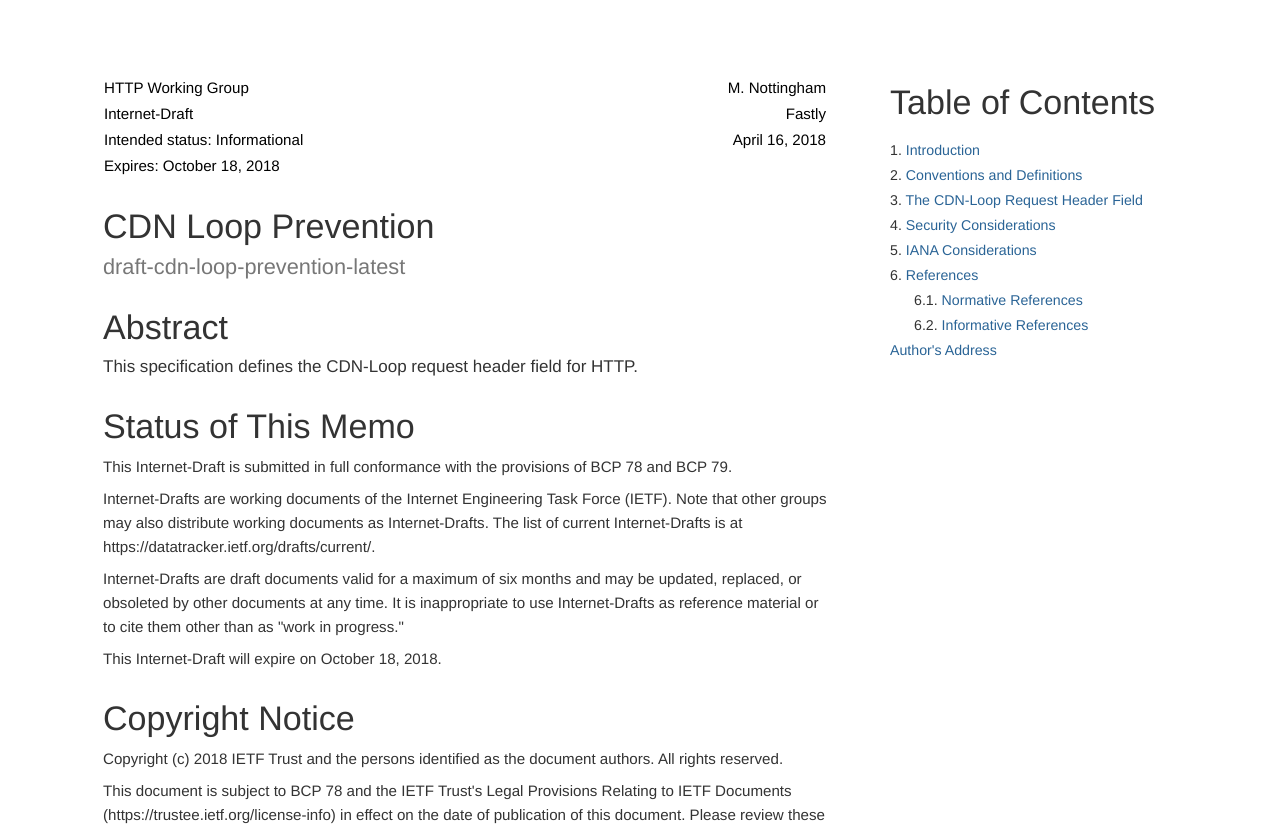
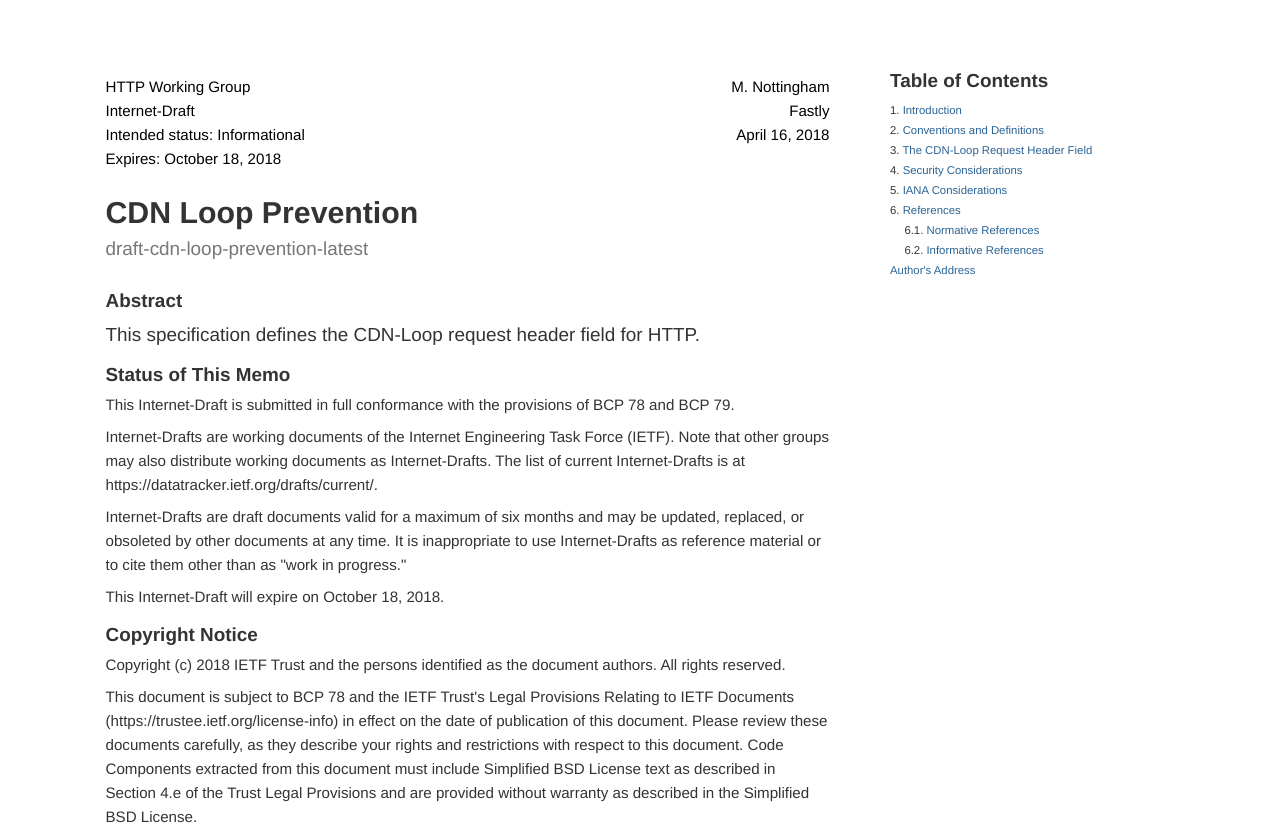
Before and after one commit to cdn-specs/loop-prevention, a plain HTML site: page draft-cdn-loop-prevention.html in a window 1280 px wide. Shown: the top 832 px of the page. Drawn offline with Linux system fonts and the light colour scheme.

Commit message:
Script updating gh-pages from 39d099c. [ci skip]

```diff
--- a/draft-cdn-loop-prevention.html
+++ b/draft-cdn-loop-prevention.html
@@ -9,86 +9,30 @@
 
 
 <style type="text/css">/*<![CDATA[*/
-@viewport {
-  zoom: 1.0;
-  width: extend-to-zoom;
-}
-@-ms-viewport {
-  width: extend-to-zoom;
-  zoom: 1.0;
-}
-
-@media screen and (min-width: 1024px) {
-  body>ul.toc, body>#rfc\.toc {
-    position: fixed;
-    bottom: 0;
-    right: 0;
-    right: calc(50vw - 550px);
-    width: 300px;
-    z-index: 1;
-  }
-  #rfc\.toc {
-    top: 55px;
-    overflow: auto;
-    overscroll-behavior: contain;
-  }
-  ul.toc, #rfc\.toc {
-    overflow: auto;
-    overscroll-behavior: contain;
-  }
-  ul.toc li, #rfc\.toc li {
-    font-size: 15px;
-    line-height: 20px;
-    text-indent: 0;
-    padding-left: 1em;
-  }
-  body>ul.toc {
-    top: 140px;
-  }
-
-  body {
-    padding-right: 350px;
-  }
-}
 
 body {
-  font: 16px "Helvetica Neue",Helvetica,Arial,sans-serif;
+  font: 16px "Helvetica Neue","Open Sans",Helvetica,Calibri,sans-serif;
   color: #333;
   font-size-adjust: 0.5;
   line-height: 24px;
   margin: 75px auto;
   max-width: 724px;
+  padding: 0 5px;
 }
 
-.title, .filename, h1, h2, h3, h4 {
-  font-family: "Helvetica Neue",Helvetica,Arial,sans-serif;
+.title, .filename, h1, h2, h3, h4, h5 {
+  font: 16px "Helvetica Neue","Roboto Condensed","Open Sans",Helvetica,Calibri,sans-serif;
   font-size-adjust: 0.5;
-  font-weight: 500;
+  font-weight: bold;
   color: #333;
   line-height: 100%;
   margin: 0.8em 0 0.3em;
 }
-.title { font-size: 36px; }
-h1 { font-size: 36px; }
-h2 { font-size: 24px; }
-h3, h4 { font-size: 18px; }
+.title, #rfc\.title h1 { font-size: 32px; }
+h1, section h1, h2, section h2, section h3, nav h2 { font-size: 20px; }
+h3, section h4, h4, section h5 { font-size: 16px; }
 h1 a[href], h2 a[href], h3 a[href], h4 a[href] {
   color: #333;
-}
-
-ul.toc li {
-  list-style: none;
-  text-indent: -2.5em;
-  padding-left: 2.5em;
-  padding-bottom: 5px;
-  margin: 0;
-}
-ul.toc ul {
-  margin: 0;
-}
-/* xml2rfc nests ul directly inside ul which messes with the style badly */
-ul.toc, ul.toc>ul, ul.toc ul>ul {
-  margin: 0 0 0 1.5em;
 }
 
 table {
@@ -117,24 +61,26 @@ td.reference {
 }
 
 
-table.header {
+table.header, table#rfc\.headerblock {
   width: 100%;
 }
-table.header td {
+table.header td, table#rfc\.headerblock td {
   border: none;
   background-color: transparent;
   color: black;
+  padding: 0;
 }
 .filename {
+  display: block;
   color: rgb(119, 119, 119);
-  font-size: 23px;
+  font-size: 20px;
   font-weight: normal;
-  height: auto;
   line-height: 100%;
+  margin: 10px 0 32px;
 }
 #rfc\.abstract+p, #rfc\.abstract p {
-  font-size: 18px;
-  line-height: 27px%;
+  font-size: 20px;
+  line-height: 28px;
 }
 
 samp, tt, code, pre {
@@ -148,13 +94,15 @@ pre {
   padding: 5px;
   margin: 5px;
 }
-.figure {
+.figure, caption {
   font-style: italic;
   margin: 0 1.5em;
+  text-align: left;
 }
 
 address {
-  margin: 10px 0 0;
+  margin: 16px 2px;
+  line-height: 20px;
 }
 .vcard {
   font-style: normal;
@@ -162,8 +110,8 @@ address {
 .vcardline {
   display: block;
 }
-.vcardline .fn {
-  font-weight: bold;
+.vcardline .fn, address b {
+  font-weight: normal;
 }
 .vcardline .hidden {
   display: none;
@@ -228,6 +176,45 @@ address {
   font-style: normal;
 }
 
+ul.toc ul {
+  margin: 0 0 0 2em;
+}
+ul.toc li {
+  list-style: none;
+  margin: 0;
+}
+
+@media screen and (min-width: 1024px) {
+  body {
+    padding-right: 350px;
+  }
+  body>ul.toc, body>#rfc\.toc {
+    position: fixed;
+    bottom: 0;
+    right: 0;
+    right: calc(50vw - 550px);
+    width: 300px;
+    z-index: 1;
+    overflow: auto;
+    overscroll-behavior: contain;
+  }
+  body>#rfc\.toc {
+    top: 55px;
+  }
+  body>ul.toc {
+    top: 100px;
+  }
+
+  ul.toc {
+    margin: 0 0 0 4px;
+    font-size: 12px;
+    line-height: 20px;
+  }
+  ul.toc ul {
+    margin-left: 1.2em;
+  }
+}
+
 .github-fork-ribbon-wrapper {
   display: none;
 }
@@ -285,6 +272,7 @@ address {
     position: fixed;
   }
 /*]]>*/</style>
+<meta name="viewport" content="initial-scale=1.0">
 
 
   <link href="#rfc.toc" rel="Contents">
```
